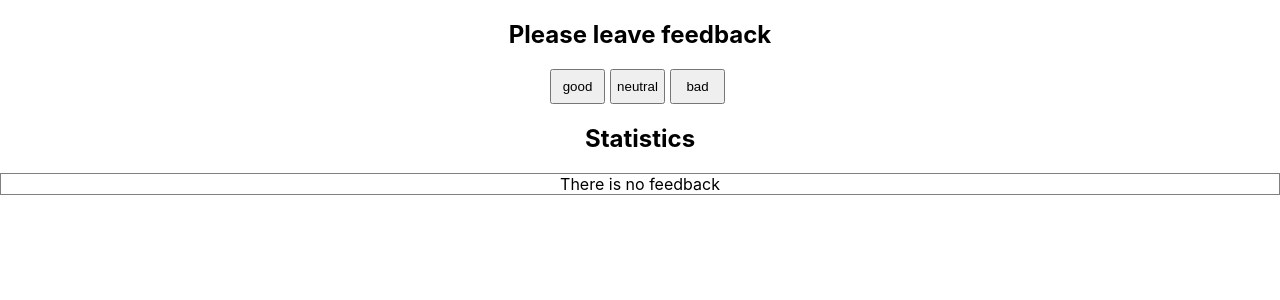
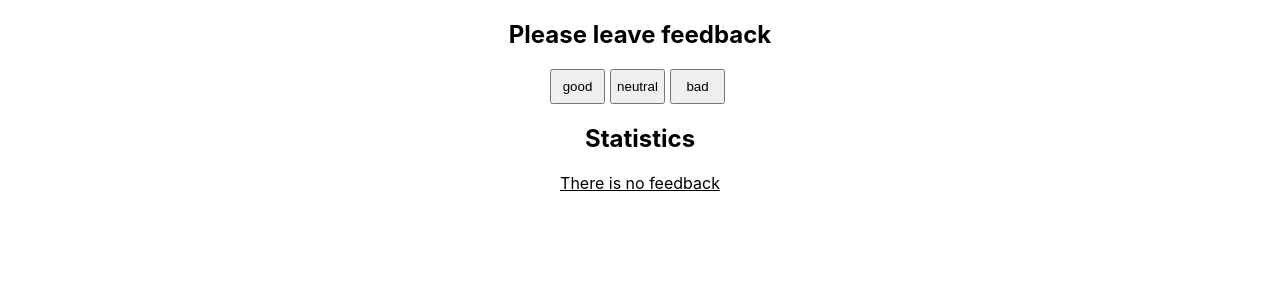
Before and after one commit to Anna-Nesterenko/goit-react-hw-04-feedback, a React (Create React App) app: page / in a window 1280 px wide. Shown: the top 300 px of the page. Built offline with nearby package versions, Linux system fonts and the light colour scheme.

Commit message:
finish/fourTask

```diff
--- a/src/components/Notification/Notification.styled.js
+++ b/src/components/Notification/Notification.styled.js
@@ -1,5 +1,5 @@
 import styled from 'styled-components';
 
 export const NotifMessage = styled.p`
-  border: 1px solid grey;
+  text-decoration: underline;
 `;
```
